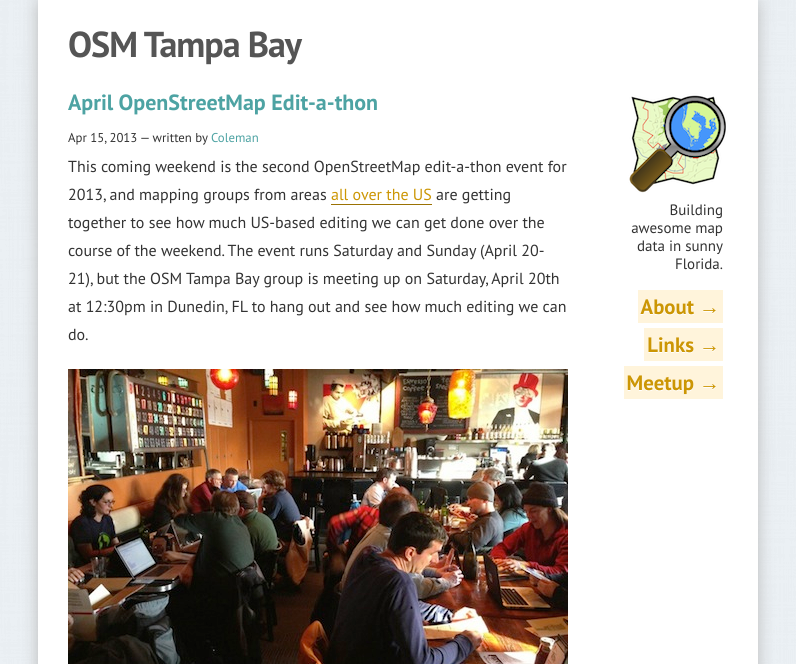
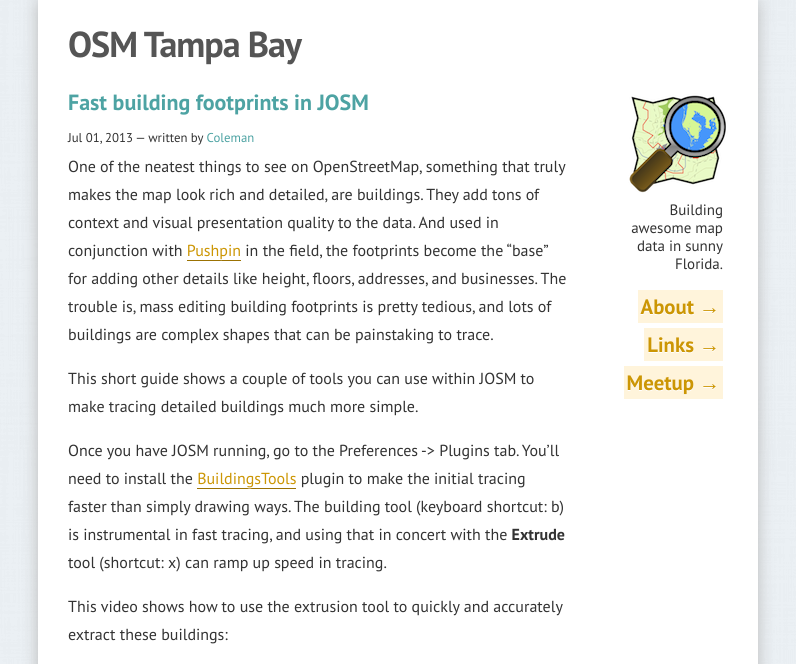
Before and after one commit to osmtampabay/osmtampabay.github.com, a Jekyll site: the page built from index.html, in a window 1280 px wide and 1400 px high. Shown: the top 664 px of the window, without its empty margins (242-1038 px from the left). Built offline with Jekyll 4.4.1, drawn with Linux system fonts in a browser that asks for light colours; some of the changed text lies outside the part shown; grey boxes are pictures that could not be loaded.

Commit message:
New post: buildings in JOSM also updated config to Jekyll 1.x

```diff
--- a/_config.yml
+++ b/_config.yml
@@ -1,6 +1,4 @@
-auto:         true
-lsi:          true
-server_port:  4000
+port:  4002
 permalink:    /blog/:title/
 url:          http://osmtampabay.org/
 pygments:     true
--- /dev/null
+++ b/_posts/2013-07-01-fast-building-footprints-in-josm.md
@@ -0,0 +1,24 @@
+---
+layout: post
+date: 2013-07-01 12:43:16 EDT
+title: "Fast building footprints in JOSM"
+categories: blog
+author: Coleman
+author_url: http://colemanm.org
+---
+
+One of the neatest things to see on OpenStreetMap, something that truly makes the map look rich and detailed, are buildings. They add tons of context and visual presentation quality to the data. And used in conjunction with [Pushpin](http://pushpinosm.org/) in the field, the footprints become the "base" for adding other details like height, floors, addresses, and businesses. The trouble is, mass editing building footprints is pretty tedious, and lots of buildings are complex shapes that can be painstaking to trace.
+
+This short guide shows a couple of tools you can use within JOSM to make tracing detailed buildings much more simple.
+
+Once you have JOSM running, go to the Preferences -> Plugins tab. You'll need to install the [BuildingsTools](http://wiki.openstreetmap.org/wiki/JOSM/Plugins/BuildingsTools) plugin to make the initial tracing faster than simply drawing ways. The building tool (keyboard shortcut: `b`) is instrumental in fast tracing, and using that in concert with the **Extrude** tool (shortcut: `x`) can ramp up speed in tracing.
+
+This video shows how to use the extrusion tool to quickly and accurately extract these buildings:
+
+<iframe src="http://player.vimeo.com/video/69505541?title=0&amp;byline=0&amp;portrait=0&amp;color=c9ff23" width="500" height="282" frameborder="0"> </iframe>
+
+With these tools, plus their corresponding keyboard shortcuts, you can make quick work of even intricately-shaped building outlines:
+
+<iframe src="http://player.vimeo.com/video/69516467?title=0&amp;byline=0&amp;portrait=0&amp;color=c9ff23" width="500" height="281" frameborder="0"> </iframe>
+
+When drawing other polygonal, orthogonal shapes (for things like parks, landuse delineations, basketball courts, etc), I even use this same process, then just replace the `building=yes` tag with the appropriate attribution.
```
